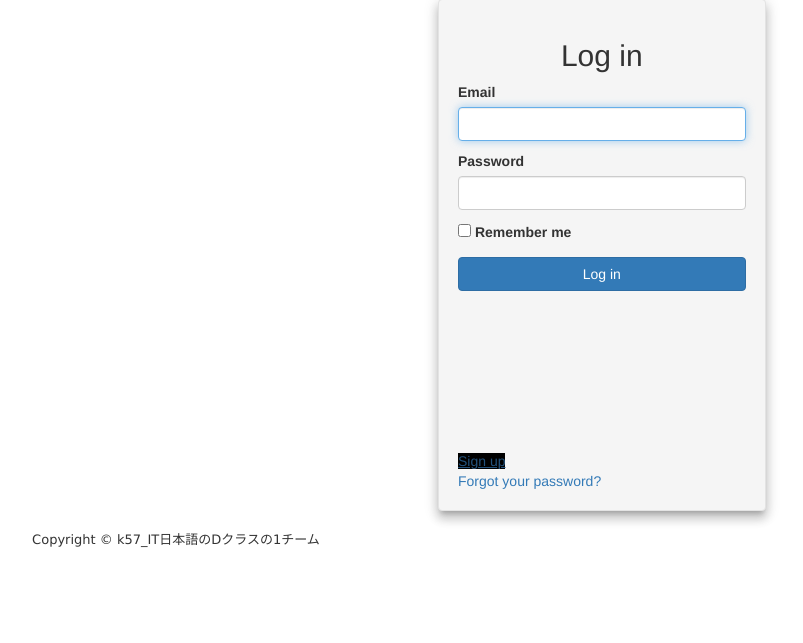
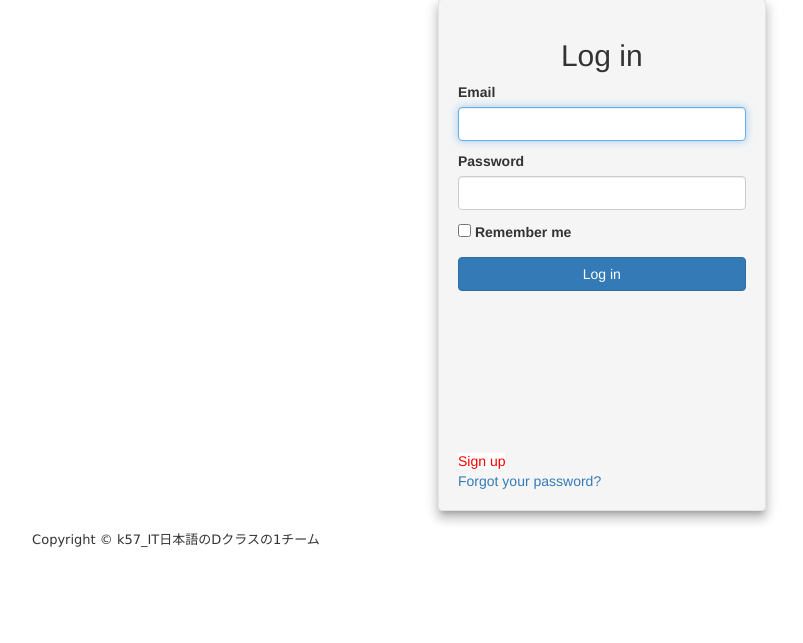
Before and after one commit to HustMaroon/japIT_Project_1_Team, a Rails app: page /users/sign_in in a window 1280 px wide, with the pointer over the restyled element. Shown: the part 73-716 px from the top of the page, without its empty margins (464-1267 px from the left). Run offline with Rails 7, Linux system fonts and the light colour scheme; style sheets or scripts are compiled from the project's sources; some libraries are stand-ins or nearby versions.

Commit message:
sua chut css cho link share login

```diff
--- a/app/assets/stylesheets/custom.css.scss
+++ b/app/assets/stylesheets/custom.css.scss
@@ -26,6 +26,11 @@
 .canchinh {
 	margin-top: 160px;
 }
+.canchinh a:hover {
+    color: red;
+    background-color : white;
+    text-decoration : none;
+}
 .vitri-show-image {
 	margin-top: 60px;
 	margin-left: 50px;
```
